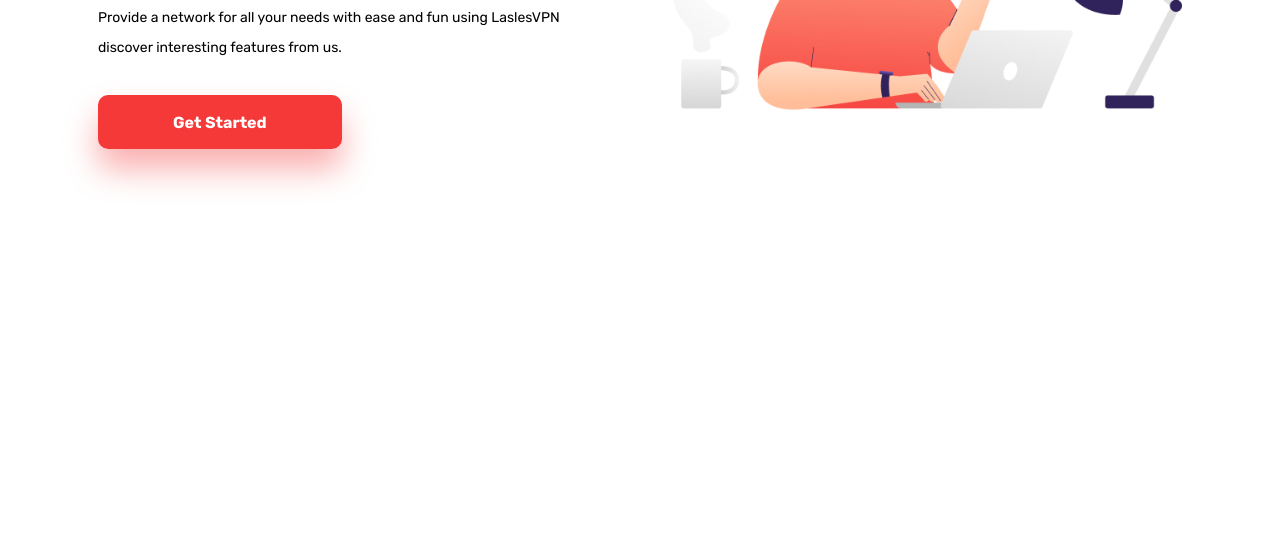
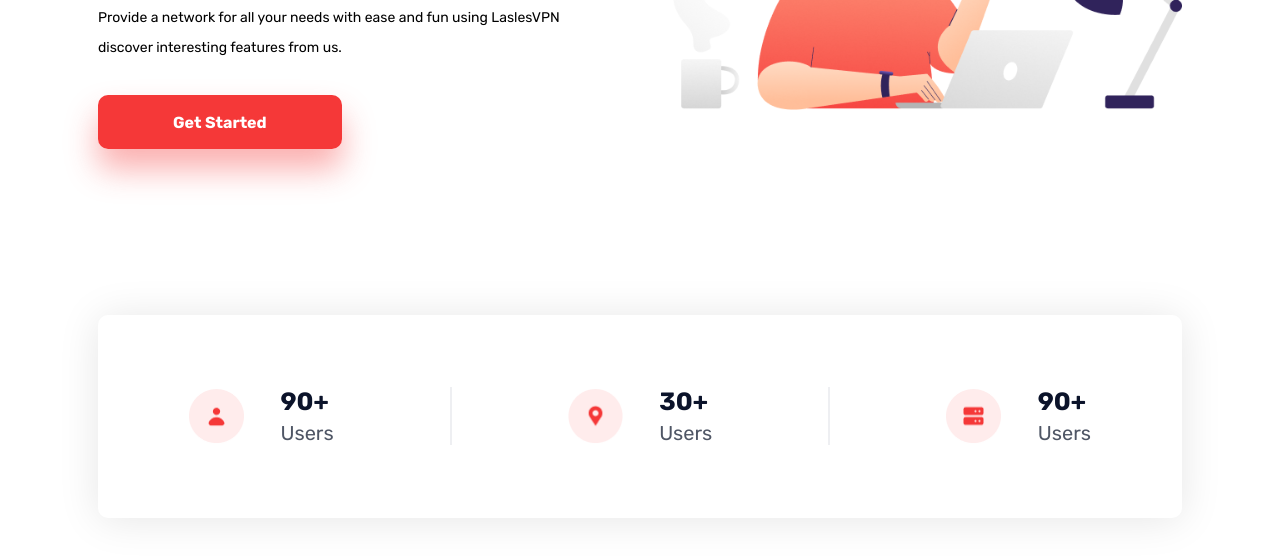
Before and after one commit to Robi-Nurhidayat/Landing-page, a plain HTML site: page LasLenVpn/index.html in a window 1280 px wide. Shown: the part 433-992 px from the top of the page. Before the commit the page ends 800 px from the top, so only its background shows below. Drawn offline with Linux system fonts and the light colour scheme.

Commit message:
create featured section

```diff
--- a/LasLenVpn/css/style.css
+++ b/LasLenVpn/css/style.css
@@ -174,3 +174,65 @@ body {
     background-color: #f53855;
     color: #fff;
 }
+
+
+/* ================ */
+
+
+/* section featured */
+
+
+/* ================ */
+
+.section-featured {
+    padding: 10rem 9.8rem 8.3rem 9.8rem;
+}
+
+.container-featured {
+    padding: 7.25rem 9.1rem;
+    box-shadow: 0 0.2rem 4.2rem rgba(0, 0, 0, 0.1);
+    border-radius: 1rem;
+}
+
+.feature-box {
+    display: flex;
+    justify-content: space-between;
+}
+
+.feature-box span {
+    display: inline-block;
+    width: 0.2rem;
+    height: inherit;
+    background-color: #eeeff2;
+}
+
+.featured {
+    display: flex;
+    align-items: center;
+    gap: 3.65rem;
+    justify-content: center;
+}
+
+.featured img {
+    width: 5.5rem;
+    height: 5.5rem;
+}
+
+.featured-text-box {
+    display: flex;
+    flex-direction: column;
+    gap: 0.5rem;
+}
+
+.featured-text-box .text-number {
+    font-weight: 700;
+    font-size: 2.5rem;
+    color: #0b132a;
+    letter-spacing: 0%;
+}
+
+.featured-text-box .text-info {
+    font-weight: 400;
+    font-size: 2rem;
+    color: #4f5665;
+}
--- a/LasLenVpn/index.html
+++ b/LasLenVpn/index.html
@@ -50,6 +50,36 @@
                 </div>
             </div>
         </section>
+
+        <section class="section-featured">
+            <div class="container-featured">
+                <div class="feature-box">
+                    <div class="featured">
+                        <img src="img/hero/user.png" alt="user-image" />
+                        <div class="featured-text-box">
+                            <p class="text-number">90+</p>
+                            <p class="text-info">Users</p>
+                        </div>
+                    </div>
+                    <span></span>
+                    <div class="featured">
+                        <img src="img/hero/location.png" alt="location-image" />
+                        <div class="featured-text-box">
+                            <p class="text-number">30+</p>
+                            <p class="text-info">Users</p>
+                        </div>
+                    </div>
+                    <span></span>
+                    <div class="featured">
+                        <img src="img/hero/Server.png" alt="server-image" />
+                        <div class="featured-text-box">
+                            <p class="text-number">90+</p>
+                            <p class="text-info">Users</p>
+                        </div>
+                    </div>
+                </div>
+            </div>
+        </section>
     </main>
 </body>
 
```
